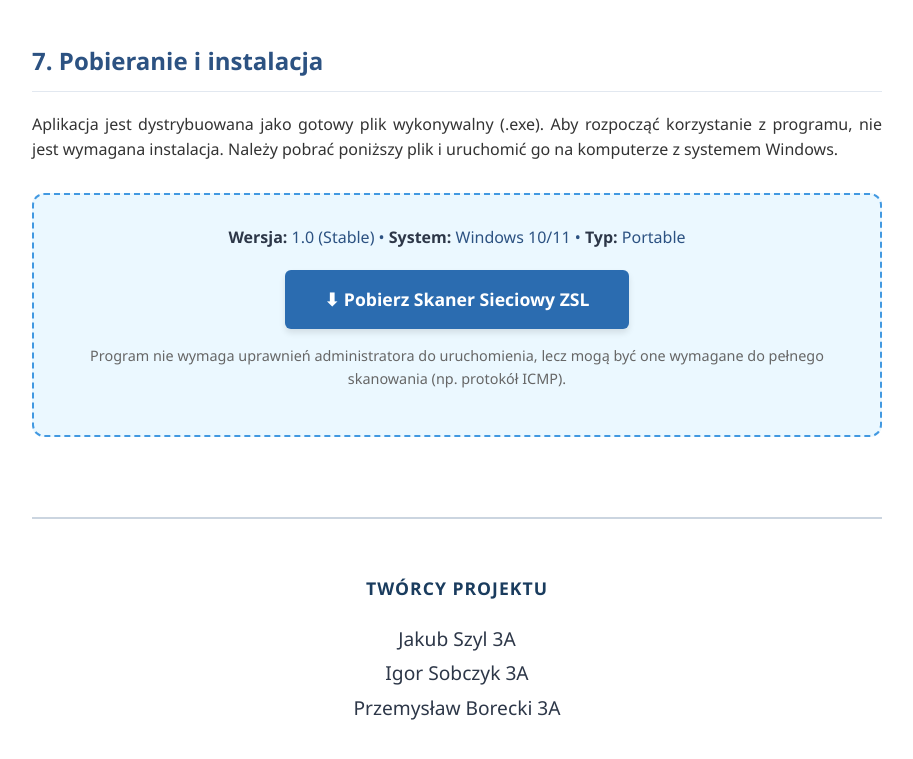
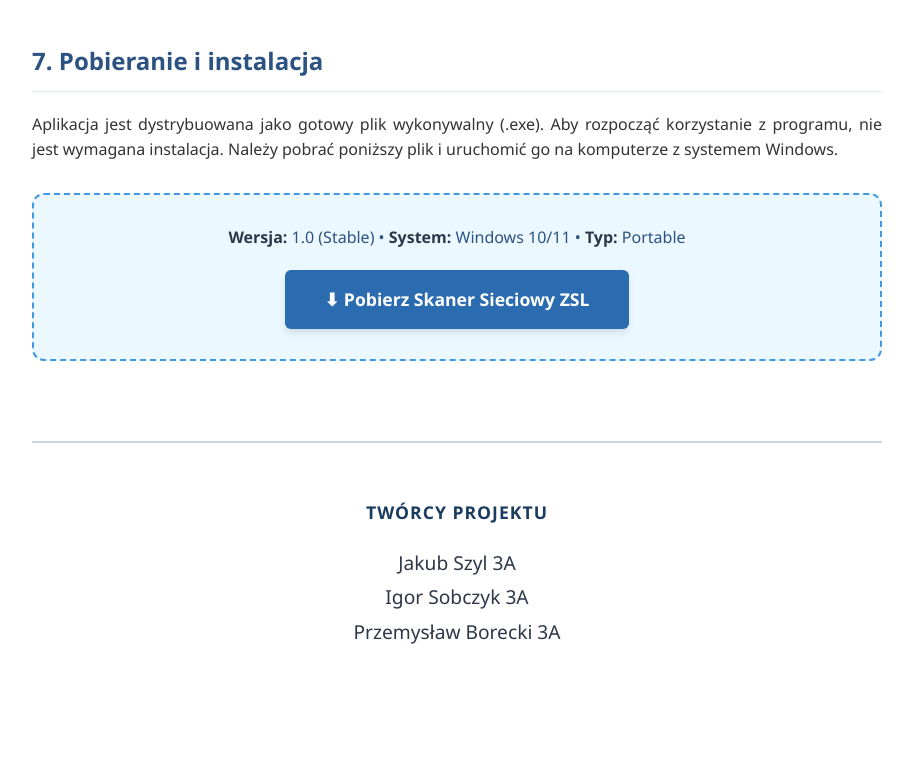
Before and after one commit to skubaj/noxis.site, a plain HTML site: page index.html in a window 1280 px wide. Shown: the part 5387-6146 px from the top of the page, without its empty margins (183-1096 px from the left). After the commit the page ends 6086 px from the top, so only its background shows below. Drawn offline with Linux system fonts and the light colour scheme.

Commit message:
Update index.html

```diff
--- a/index.html
+++ b/index.html
@@ -320,9 +320,6 @@
         <a href="https://github.com/skubaj/noxis.site/releases/download/v1.0/SkanerZSL.exe" class="btn-download">
             &#11015; Pobierz Skaner Sieciowy ZSL
         </a>
-        <p style="margin-top: 15px; font-size: 0.9em; color: #666;">
-            Program nie wymaga uprawnień administratora do uruchomienia, lecz mogą być one wymagane do pełnego skanowania (np. protokół ICMP).
-        </p>
     </div>
 
     <div class="authors-section">
```
